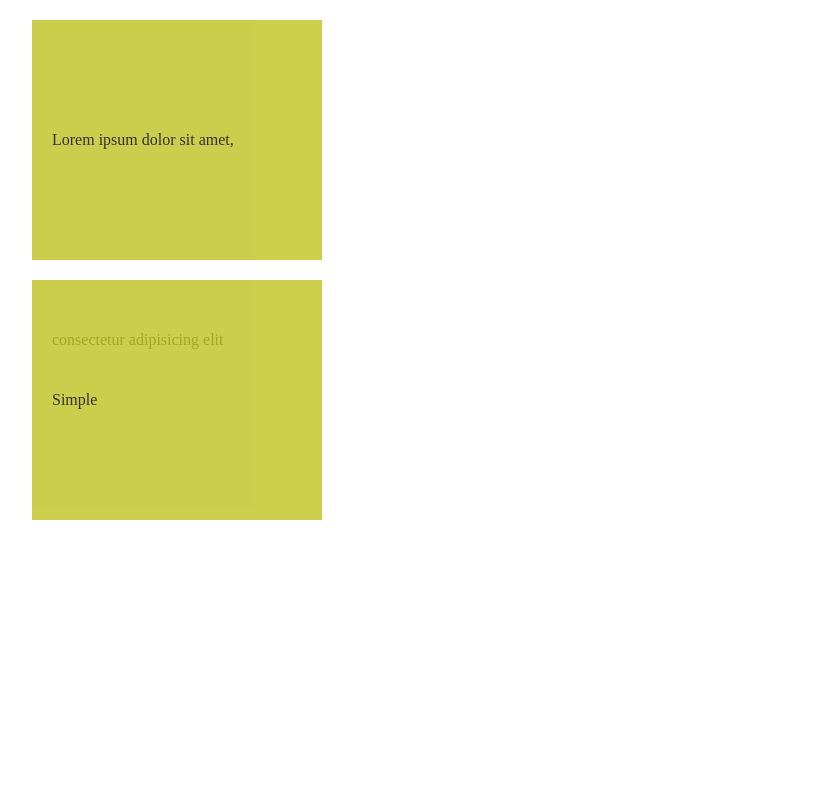
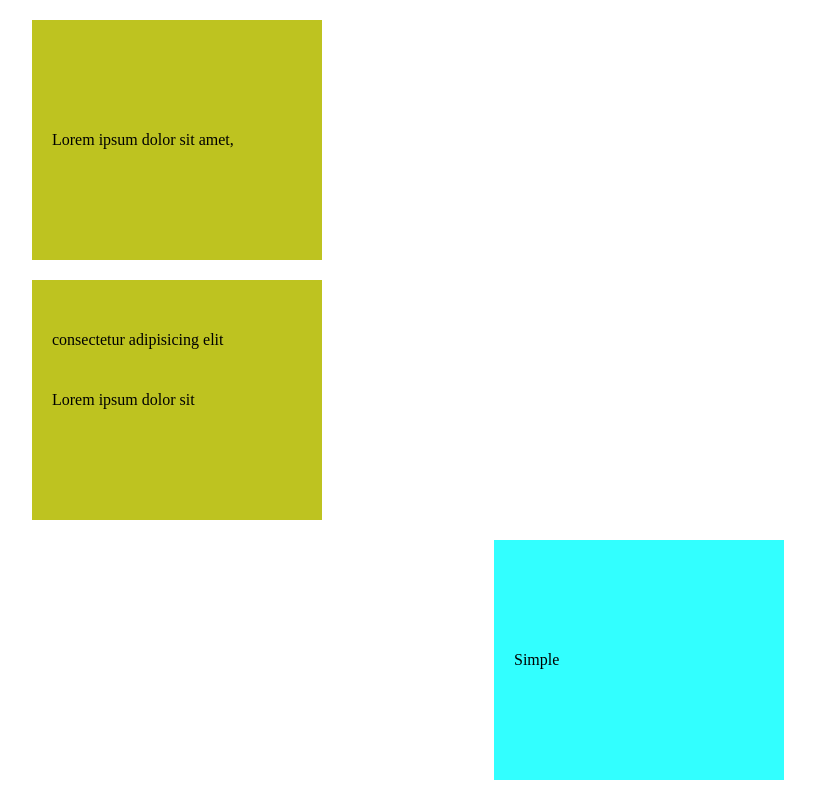
Before and after one commit to krillan49/stud_verstka_conspects, a plain HTML site: page CSS_examples/06block.html in a window 1280 px wide. Shown: the whole page, without its empty margins (1-816 px from the left). Drawn offline with Linux system fonts and the light colour scheme.

Commit message:
sthsehjh

```diff
--- a/CSS_examples/06block.html
+++ b/CSS_examples/06block.html
@@ -12,8 +12,14 @@
 
     <!--                                         Стили для блоков -->
 
-    <div class="block_stile">Lorem ipsum dolor sit amet, consectetur adipisicing elit</div> <!-- блочный элемент -->
-    <span class="block_stile">Simple</span> <!-- строковый элемент -->
+    <!-- блочный элемент -->
+    <div>Lorem ipsum dolor sit amet, consectetur adipisicing elit</div>
+
+    <!-- скрытый блочный элемент -->
+    <div class="hide">Lorem ipsum dolor sit</div>
+
+    <!-- строковый элемент c display: block -->
+    <span>Simple</span>
 
   </body>
 
--- a/CSS_examples/css/06block.css
+++ b/CSS_examples/css/06block.css
@@ -4,8 +4,8 @@
 
 /* Многие CSS-свойства работают только с блочными объекатами */
 
-.block_stile {
-	background: #bec320;
+div {
+	background: #bec320; padding: 20px;
 
 	height: 200px; /* height - свойство задает высоту блока(работает только с блочными объектами) по вертикали(игрек) */
 	width: 250px;  /* width - свойство задает ширину блока(работает только с блочными объектами) по горизонтали(икс) */
@@ -15,18 +15,30 @@
 	min-height: 100px;
 	/* Если указать width/max-width(тоже с высотой) то если контент внутри блока больше этих размеров, то он будет вылезать, а если указать только минимальный размер то блок будет растягиваться при увеличении контента */
 
-	line-height: 200px; /* Указав расстояние между строками равное значению height, текст расположится в центре блока по высоте(если он однострочный конечно, а иначе след строка вылезет) */
+	line-height: 200px; /* Указав расстояние между строками равное значению height, текст расположится в центре блока по высоте(если он однострочный конечно, а иначе след строка вылезет за границу блока) */
 
-	opacity: 0.8; /* opacity - свойство добавляющее прозрачность(работает с любыми объектами а не только с блоками) при помощи коэфициэнта в котором 1 - полностью непрозрачный, а 0 - полностью прозрачный, те невидимый */
+	margin: 20px 25px; /* Внешние отступы (только для блочных элемнтов ??) */
+}
 
-	margin: 20px 25px;
-	/* margin: 0 auto; - в сочетании с шириной меньше 100% центрирует блок */
-	padding: 20px;
+
+/* ?? Скрытый блок, почемуто не работает ?? */
+div .hide {
+	visibility: hidden;  /* просто скрывает объект но выделенное под него место остается */
+}
+
+
+/* Блок из строчного элемента при помощи display: block */
+span {
+	background: #32ffff; padding: 20px;
 
 	/* Часто необходимо скрыть какой-либо объект со страницы сайта или показать его в формате: списка, таблицы, блока, блока в одну линию и так далее. Для редактирования свойства элемента можно использовать свойство display. */
 	display: block; /* display - свойство меняющее тип отображения объекта(inline - строчный, block - блочный, table - табличный, list-item - делает элемент частью(li) списка, none - объекты не будут принимать никакие свойства те не будут отображаться и под объект не будет выделено место) соответсвенно меняются и возможные к применгению свойства для него */
 
-	/*visibility: hidden;*/  /* просто скрывает объект но выделенное под него место остается */
+	/* Соотв теперь это блок и работают стили для блоков */
+	height: 200px; width: 250px; max-width: 400px; max-height: 400px; min-width: 100px; min-height: 100px;
+	line-height: 200px;
+
+	margin: 0 auto; /* 0 auto; - в сочетании с шириной меньше 100% центрирует блок */
 }
 
 
--- a/CSS_examples/css/06m_bord_otstupi.css
+++ b/CSS_examples/css/06m_bord_otstupi.css
@@ -32,8 +32,6 @@ h1, body { margin: 0; } /* убираем отступы по умолчанию
   border-top-style: double; /* Так же можно записывать подсвойства и в само свойство через дефис, если нужно одно конкретное */
 
   border-radius: 15px 50% 50px; /* border-radius - свойство устанавливающее скругление углов объекта. Если указываем одно значение - скругляет все углы; если 2 значения то 1е скругляет верхний левый и нижний правый, а второе другие два; если указываем три значения, то 1е - верхний левый, 2е - верхний правый и нижний левый, 3е - нижний правый; если 4 свойства то каждое по частовой от верхнего левого угла */
-
-
 }
 
 
```
Also changed, not shown: CSS_examples/00not-sorted.html (+7 -1 lines), CSS_examples/css/00not-sorted.css (+14 -0 lines).
